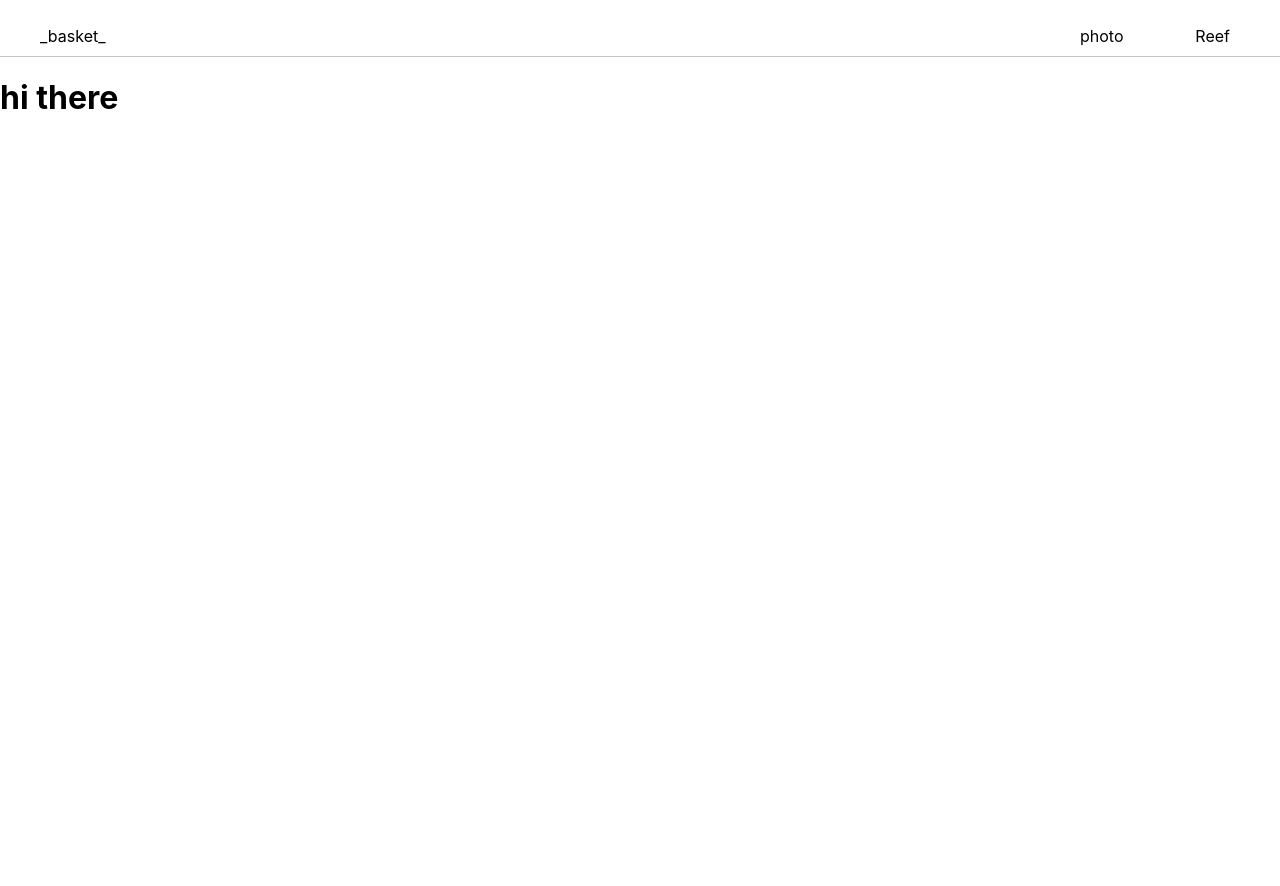
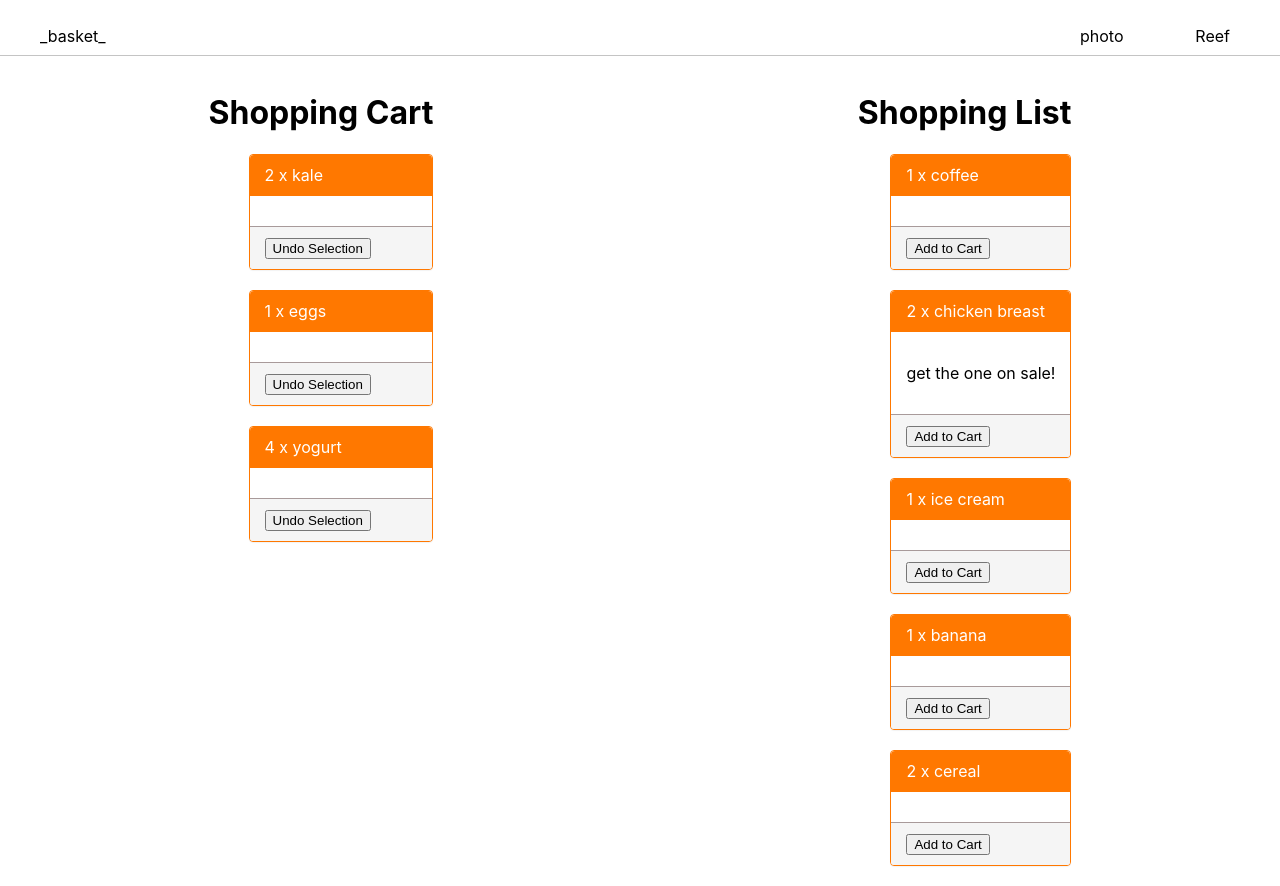
Before and after one commit to Rhossan/_bucket_, a React app: page / in a window 1280 px wide. Before the commit the page ends 800 px from the top, so only its background shows below. Built offline with nearby package versions, Linux system fonts and the light colour scheme.

Commit message:
designed state, basic interaction between Parent and child, styling - next steps include main interaction, and modal for adding an item to the list

```diff
--- a/App.js
+++ b/App.js
@@ -1,18 +1,70 @@
 import React, { Component } from 'react';
 import Navbar from './Navbar';
+import ListItem from './ListItem';
 
 class App extends Component {
     constructor(props){
         super(props);
-        this.state = {};
+        this.state = {
+            users: ['reef', 'mike', 'sam'],
+            currentUser: 'reef',
+            cartItems: [
+                {item: 'kale', quantity: 2, description:'', recipe: false},
+                {item: 'eggs', quantity: 1, description: '', recipe: false},
+                {item: 'yogurt', quantity: 4, description: '', recipe: false},
+            ],
+            listItems: [
+                { item: 'coffee', quantity: 1, description: '', recipe: false },
+                { item: 'chicken breast', quantity: 2, description: 'get the one on sale!', recipe: 'mike' },
+                { item: 'ice cream', quantity: 1, description: '', recipe: 'sundae' },
+                { item: 'banana', quantity: 1, description: '', recipe: 'sundae' },
+                { item: 'cereal', quantity: 2, description: '', recipe: false }
+            ]
+        };
+        this.handleListItemClick = this.handleListItemClick.bind(this);
+    }
+    handleListItemClick(id){
+
     }
 
+    render(){
+        const { listItems, cartItems}  = this.state;
+        const list = listItems.map((item, id) => {
+            return (
+                <li key={id} >
+                    <ListItem id={id} {...item} handleListItemClick={this.handleListItemClick} buttonMsg='Add to Cart' />
+                </li>
+            );
+        });
 
-    render(){
+        const cart = cartItems.map((item, id) => {
+            return (
+                <li key={id} >
+                    <ListItem id={id} {...item} handleListItemClick={this.handleListItemClick} buttonMsg='Undo Selection' />
+                </li>
+            );
+        });
         return(
             <div>
                 <Navbar />
-                <h1>hi there</h1>
+                <div className='content-container'>
+                    <div>
+                        <h1>Shopping Cart</h1>
+                        <ul>
+                            {cart}
+                        </ul>
+                    </div>
+
+                    <div>
+                        <h1 className='shop-list-label'>Shopping List</h1>
+                        <ul>
+                            {list}
+                        </ul>
+                    </div>
+
+                </div>
+
+
             </div>
         );
     }
--- /dev/null
+++ b/ListItem.js
@@ -0,0 +1,39 @@
+import React, {Component} from 'react';
+
+class ListItem extends Component{
+    constructor(props){
+        super(props);
+
+        this.handleClick = this.handleClick.bind(this);
+    }
+
+    handleClick(){
+        const { id, handleListItemClick } = this.props;
+
+        handleListItemClick(id);
+    }
+    render(){
+        const { item, quantity, description, buttonMsg } = this.props;
+        return(
+            <div>
+                <div className='item-container'>
+                    <div className='item-header'>
+                        {`${quantity} x ${item}`}
+                    </div>
+                    <div className='item-description'>
+                        {description ? <p>{description}</p> : ''}
+                    </div>
+                    <div className='item-footer'>
+                        <button onClick={this.handleClick}>{buttonMsg}</button>
+                    </div>
+                </div>
+            </div>
+        );
+    }
+
+
+}
+
+export default ListItem;
+// make it a functional component? might be the right idea, so instead of List, we have listItem, it is stateless after all
+// also think about undo option later
--- a/style.css
+++ b/style.css
@@ -1,3 +1,6 @@
+*{
+  box-sizing: border-box;
+}
 body {
   margin: 0;
   padding: 0;
@@ -25,3 +28,43 @@ ul {
   width: 150px;
   margin-right: 50px;
 }
+.content-container{
+  display: flex;
+  justify-content: space-around;
+
+}
+
+.shop-list-label{
+  text-align: right;
+}
+
+.item-container{
+    margin-bottom: 20px;
+    background-color: #fff;
+    border: 1px solid #ff7800;
+    border-radius: 4px;
+    box-shadow: 0 1px 1px rgba(0,0,0,.05);
+}
+
+.item-header{
+    padding: 10px 15px;
+    border: 3px;
+    border-bottom: 1px solid transparent;
+    color: #fff;
+    background-color: #ff7800;
+    border-color: #ff7800;
+    border-radius: 4px 4px 0 0;
+}
+
+.item-description{
+  padding: 15px;
+}
+
+.item-footer{
+  padding: 10px 15px;
+  background-color: #f5f5f5;
+  border-top: 1px solid rgb(168, 154, 154);
+  border-bottom-right-radius: 3px;
+  border-bottom-left-radius: 3px;
+}
+#00D294
```
